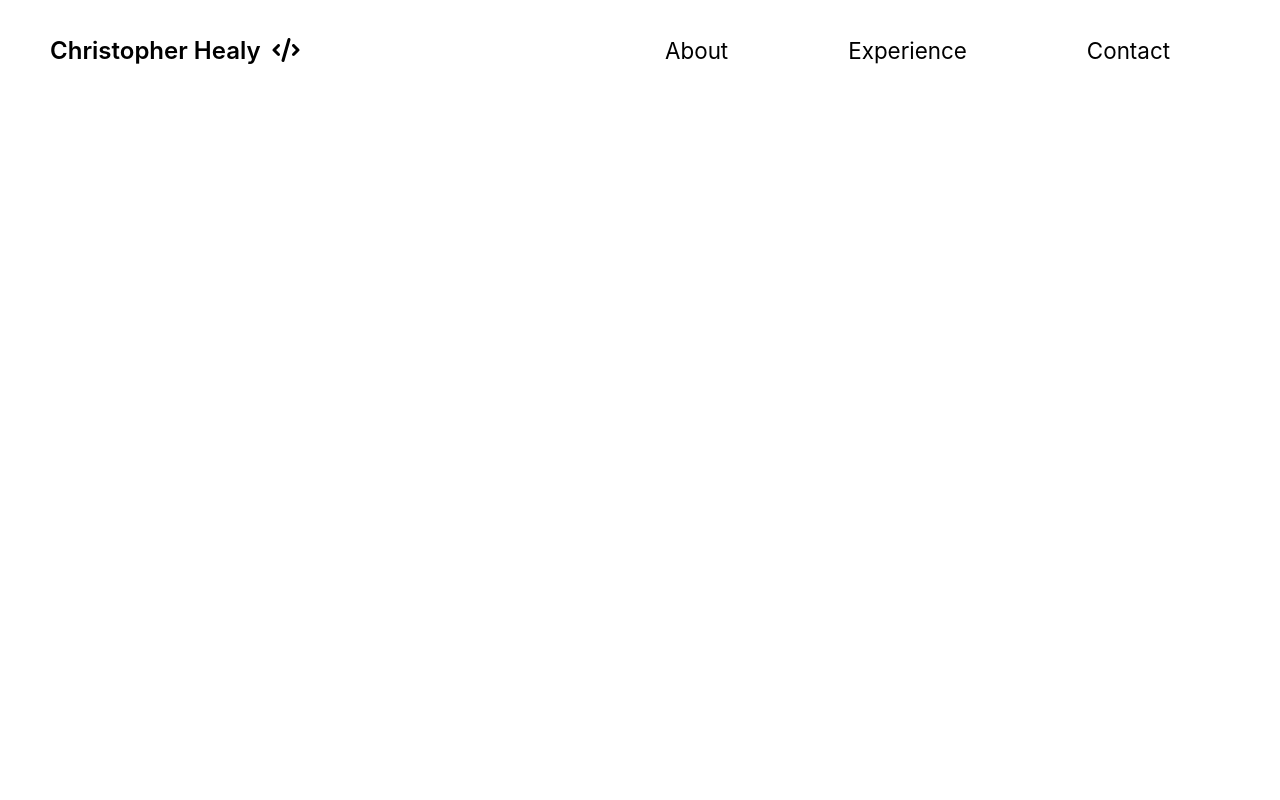
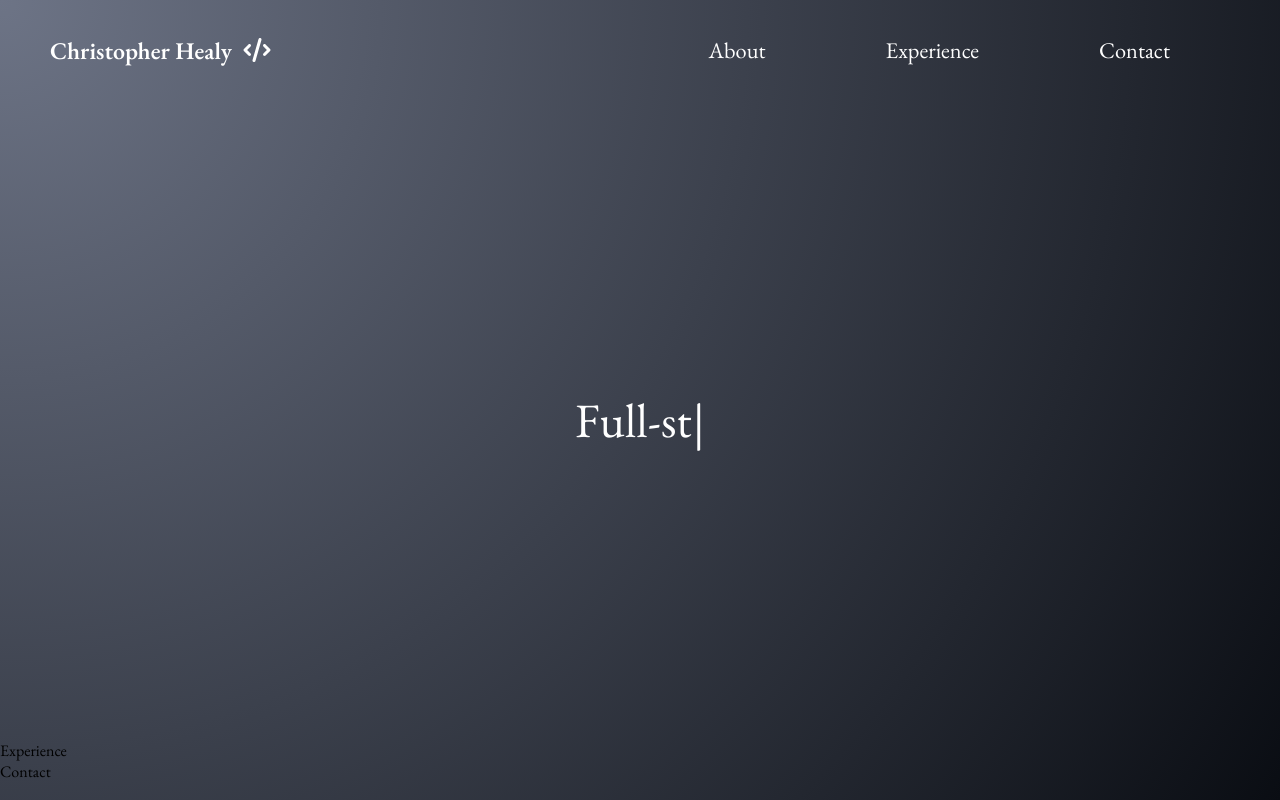
Before and after one commit to chealy90/christopherhealy.dev, a React (Create React App) app: page / in a window 1280 px wide. Built offline with nearby package versions, Linux system fonts and the light colour scheme.

Commit message:
feat: add typewriter

```diff
--- a/package.json
+++ b/package.json
@@ -12,6 +12,7 @@
     "react": "^19.2.7",
     "react-dom": "^19.2.7",
     "react-scripts": "5.0.1",
+    "typewriter-effect": "^2.22.0",
     "web-vitals": "^2.1.4"
   },
   "scripts": {
--- a/public/index.html
+++ b/public/index.html
@@ -3,6 +3,11 @@
   <head>
     <meta charset="utf-8" />
     <link rel="icon" href="%PUBLIC_URL%/favicon.ico" />
+    <link rel="preconnect" href="https://fonts.googleapis.com">
+<link rel="preconnect" href="https://fonts.gstatic.com" crossorigin>
+<link href="https://fonts.googleapis.com/css2?family=EB+Garamond:ital,wght@0,400..800;1,400..800&display=swap" rel="stylesheet">
+
+
     <meta name="viewport" content="width=device-width, initial-scale=1" />
     <meta name="theme-color" content="#000000" />
     <meta
--- a/src/App.js
+++ b/src/App.js
@@ -1,11 +1,15 @@
 import logo from './logo.svg';
 import Header from './components/Header';
+import About from './components/About';
 import './App.css';
 
 function App() {
   return (
     <div className="App">
       <Header />
+      <About />
+      <section id="experience">Experience</section>
+      <section id="contact">Contact</section>
     </div>
   );
 }
--- /dev/null
+++ b/src/components/About.js
@@ -0,0 +1,23 @@
+import Typewriter from "typewriter-effect"
+import "../styles/About.css"
+
+function About() {
+
+
+  return (
+    <section id="about">
+      <div id="typewriter-container">
+        <Typewriter
+          options={{
+            strings: ["Automation", "Full-stack", "IoT"],
+            autoStart: true,
+            loop: true
+          }}
+        />
+      </div>
+
+    </section>
+  )
+}
+
+export default About
--- a/src/components/Header.js
+++ b/src/components/Header.js
@@ -15,9 +15,9 @@ function Header() {
 
       <nav>
         <ul>
-          <li className="nav-link"><a>About</a></li>
-          <li className="nav-link"><a>Experience</a></li>
-          <li className="nav-link"><a>Contact</a></li>
+          <li className="nav-link"><a href="#about">About</a></li>
+          <li className="nav-link"><a href="#experience">Experience</a></li>
+          <li className="nav-link"><a href="#contact">Contact</a></li>
         </ul>
       </nav>
     </header>
--- a/src/index.css
+++ b/src/index.css
@@ -1,10 +1,8 @@
 body {
   margin: 0;
-  font-family: -apple-system, BlinkMacSystemFont, 'Segoe UI', 'Roboto', 'Oxygen',
-    'Ubuntu', 'Cantarell', 'Fira Sans', 'Droid Sans', 'Helvetica Neue',
-    sans-serif;
-  -webkit-font-smoothing: antialiased;
-  -moz-osx-font-smoothing: grayscale;
+    font-family: "EB Garamond", Times, serif;
+  background: radial-gradient(circle at 0% 0%, #6d7486, #0a0d13);
+  min-height: 100vh;
 }
 
 code {
--- /dev/null
+++ b/src/styles/About.css
@@ -0,0 +1,14 @@
+#about {
+    width: 100%;
+    min-height: 80vh;
+    display: flex;
+    justify-content: center;
+    align-items: center;
+
+}
+
+#about #typewriter-container {
+    font-size: 3rem;
+    text-align: center;
+    color: #fff
+}
--- a/src/styles/Header.css
+++ b/src/styles/Header.css
@@ -7,6 +7,7 @@ header {
   align-items: center;
   justify-content: space-between;
   padding-inline: 50px;
+  color: #fff;
 }
 
 h1 {
@@ -43,4 +44,5 @@ header nav ul li{
 
 header nav ul li a {
   text-decoration: none;
+  color: white;
 }
```
Also changed, not shown: src/App.css (line endings or trailing spaces), 1 other file (tests, documents, lock files or other folders).
